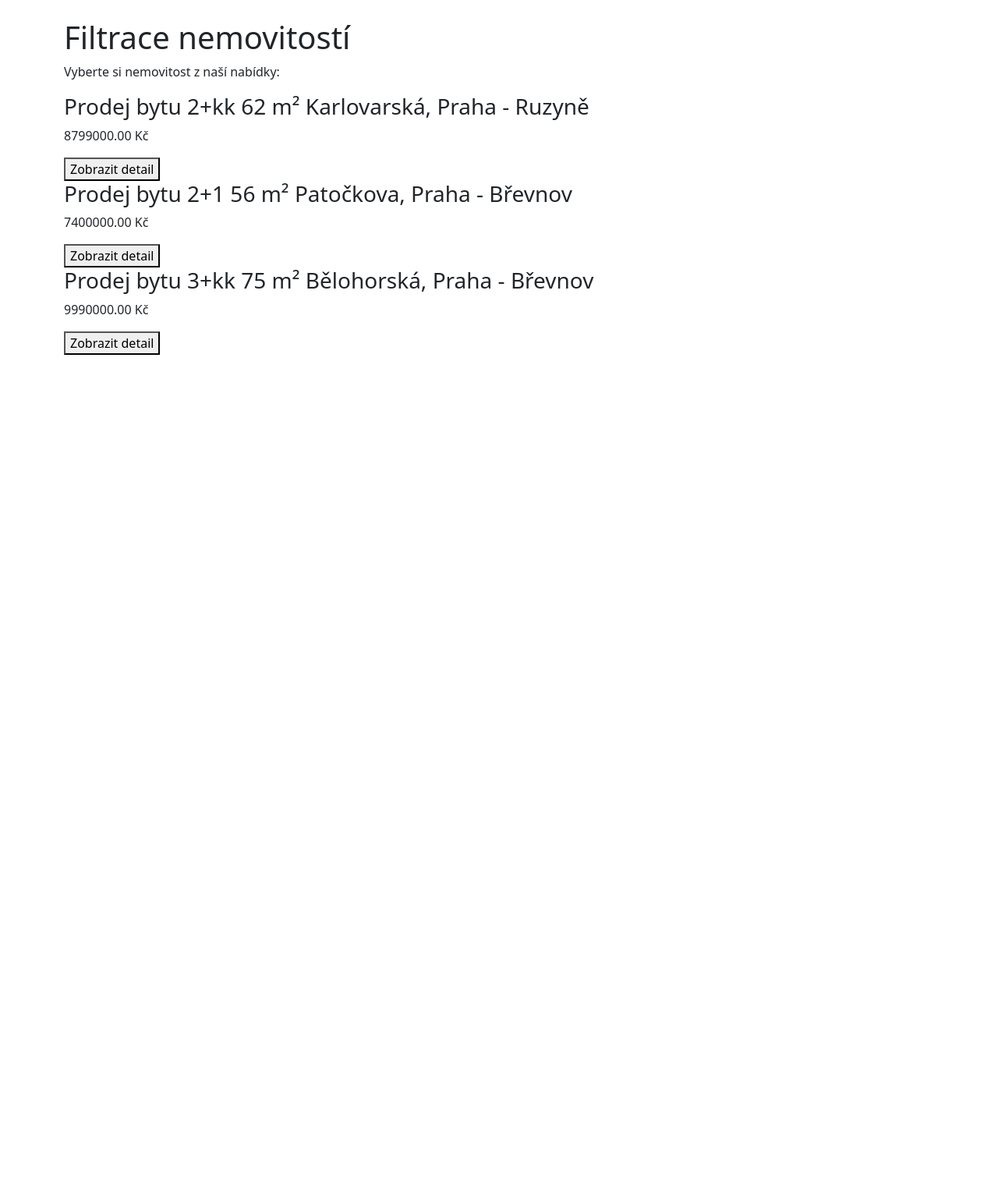
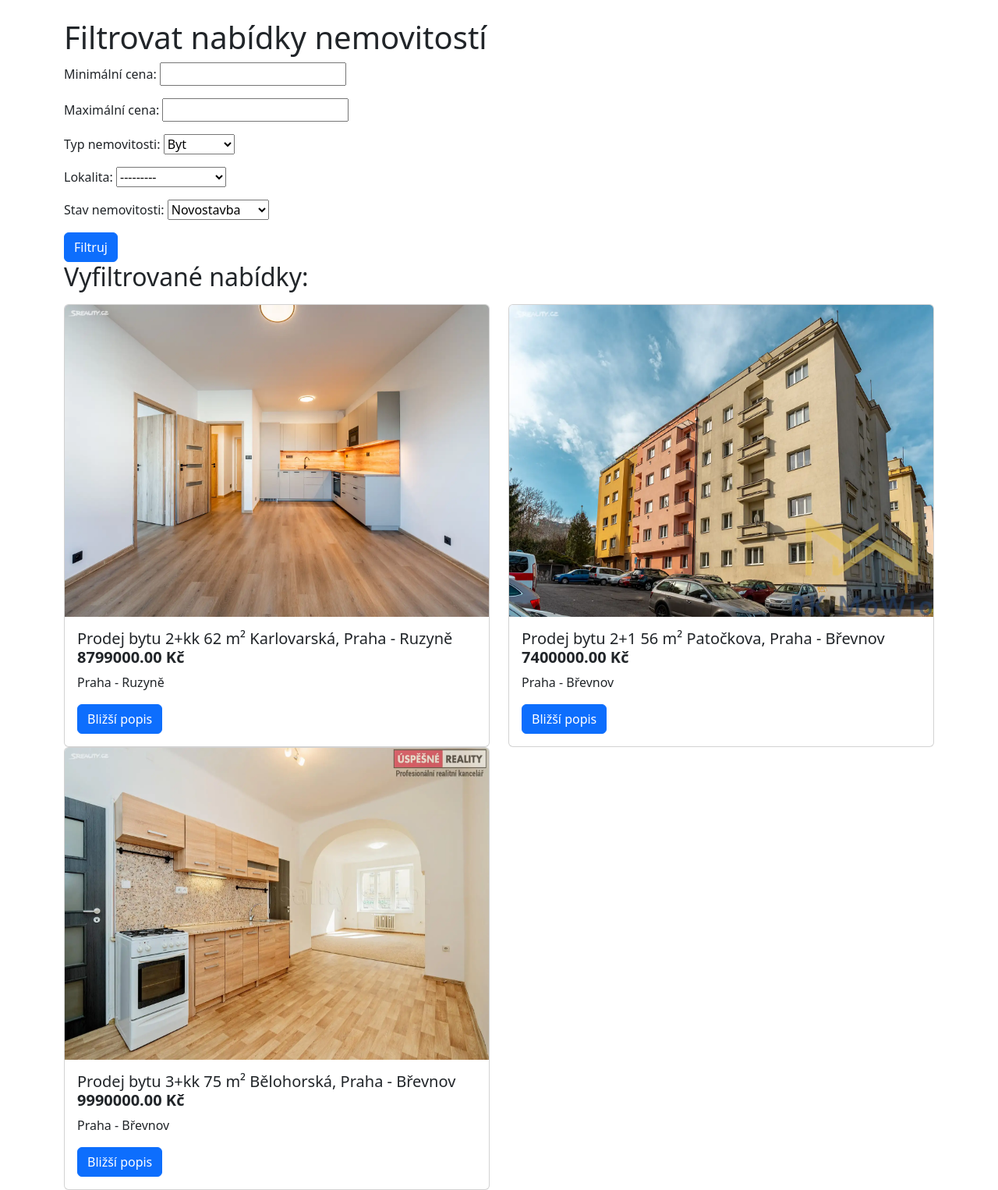
Before and after one commit to gyarab/2024_wt_prj_brtan, a Django app: page /filtrovani/ in a window 1280 px wide. Shown: the part 56-1582 px from the top of the page at 78% size. Before the commit the page ends 511 px from the top, so only its background shows below. Run offline with Django 5.2, Linux system fonts and the light colour scheme; data comes from the database, SQL or seed files in the repository; both versions use the stored data as it was after the commit.

Commit message:
pridanizakladniFiltrace

```diff
--- /dev/null
+++ b/prj/main/forms.py
@@ -0,0 +1,9 @@
+from django import forms
+from .models import Nemovitost
+from .models import Lokalita
+class FiltrForm(forms.Form):
+    min_cena = forms.DecimalField(required=False, label="Minimální cena", max_digits=10, decimal_places=2)
+    max_cena = forms.DecimalField(required=False, label="Maximální cena", max_digits=10, decimal_places=2)
+    typ = forms.ChoiceField(choices=[('byt', 'Byt'), ('dum', 'Dům'), ('pozemek', 'Pozemek')], required=False, label="Typ nemovitosti")
+    lokalita = forms.ModelChoiceField(queryset=Lokalita.objects.all(), required=False, label="Lokalita")
+    stav = forms.ChoiceField(choices=[('novostavba', 'Novostavba'), ('k_rekonstrukci', 'K rekonstrukci'), ('dobry', 'Dobrý stav')], required=False, label="Stav nemovitosti")
--- a/prj/main/templates/main/filtrovani.html
+++ b/prj/main/templates/main/filtrovani.html
@@ -1,17 +1,32 @@
 {% extends 'main/base.html' %}
 
 {% block content %}
-    <h1>Filtrace nemovitostí</h1>
-    <p>Vyberte si nemovitost z naší nabídky:</p>
+  <h1>Filtrovat nabídky nemovitostí</h1>
 
-    <!-- Zobrazení nemovitostí s tlačítkem pro přesměrování na detail -->
-    {% for nemovitost in nemovitosti %}
-        <div>
-            <h3>{{ nemovitost.nazev }}</h3>
-            <p>{{ nemovitost.cena }} Kč</p>
-            <a href="{% url 'detail' nemovitost.id %}">
-                <button>Zobrazit detail</button>
-            </a>
+  <form method="get" action="{% url 'filtrovani' %}">
+    {{ form.as_p }}
+    <button type="submit" class="btn btn-primary">Filtruj</button>
+  </form>
+
+  {% if nemovitosti %}
+    <h2>Vyfiltrované nabídky:</h2>
+    <div class="row mt-3">
+      {% for nemovitost in nemovitosti %}
+        <div class="col-sm-6">
+          <div class="card">
+            {% if nemovitost.obrazek %}
+              <img src="{{ nemovitost.obrazek.url }}" class="card-img-top" alt="{{ nemovitost.nazev }}" height="400">
+            {% else %}
+              <img src="https://via.placeholder.com/400x400" class="card-img-top" alt="Bez obrázku" height="400">
+            {% endif %}
+            <div class="card-body">
+              <h5 class="card-title">{{ nemovitost.nazev }} <strong>{{ nemovitost.cena }} Kč</strong></h5>
+              <p class="card-text">{{ nemovitost.lokalita.nazev }}</p>
+              <a href="{% url 'detail' nemovitost.id %}" class="btn btn-primary">Bližší popis</a>
+            </div>
+          </div>
         </div>
-    {% endfor %}
+      {% endfor %}
+    </div>
+  {% endif %}
 {% endblock %}
--- a/prj/main/views.py
+++ b/prj/main/views.py
@@ -1,5 +1,6 @@
 from django.shortcuts import render
 from .models import Nemovitost  # Předpokládám, že máte model Nemovitost
+from .forms import FiltrForm
 
 # Funkce pro zobrazení domovské stránky
 def home(request):
@@ -14,9 +15,37 @@ def detail(request, id):
     return render(request, 'main/detail.html', {'nemovitost': nemovitost})  # Předání objektu do šablony
 
 # Funkce pro zobrazení filtrovaných nemovitostí
-def filtrovani(request):
-    nemovitosti = Nemovitost.objects.all()  # Sem přidejte filtrování dle požadavků
-    return render(request, 'main/filtrovani.html', {'nemovitosti': nemovitosti})  # Předání seznamu do šablony
+
+
+
+def filtrovani_view(request):
+    # Inicializujeme formulář
+    form = FiltrForm(request.GET)
+
+    # Načteme všechny nemovitosti
+    nemovitosti = Nemovitost.objects.all()
+
+    # Pokud byl formulář odeslán a je validní, filtrujeme podle hodnot
+    if form.is_valid():
+        min_cena = form.cleaned_data.get('min_cena')
+        max_cena = form.cleaned_data.get('max_cena')
+        typ = form.cleaned_data.get('typ')
+        lokalita = form.cleaned_data.get('lokalita')
+        stav = form.cleaned_data.get('stav')
+
+        if min_cena:
+            nemovitosti = nemovitosti.filter(cena__gte=min_cena)
+        if max_cena:
+            nemovitosti = nemovitosti.filter(cena__lte=max_cena)
+        if typ:
+            nemovitosti = nemovitosti.filter(typ=typ)
+        if lokalita:
+            nemovitosti = nemovitosti.filter(lokalita=lokalita)
+        if stav:
+            nemovitosti = nemovitosti.filter(stav=stav)
+
+    return render(request, 'main/filtrovani.html', {'form': form, 'nemovitosti': nemovitosti})
+
 
 # Funkce pro zobrazení nabídek nemovitostí
 
--- a/prj/prj/urls.py
+++ b/prj/prj/urls.py
@@ -23,7 +23,7 @@ from django.conf.urls.static import static
 urlpatterns = [
     path('', views.home, name='home'),  # Cesta pro domovskou stránku
     path('detail/<int:id>/', views.detail, name='detail'),  # Cesta pro detail nemovitosti
-    path('filtrovani/', views.filtrovani, name='filtrovani'),  # Cesta pro filtrované nemovitosti
+    path('filtrovani/', views.filtrovani_view, name='filtrovani'),  # Cesta pro filtrované nemovitosti
     path('nabidky/', views.nabidky_view, name='nabidky'),  # Cesta pro zobrazení nabídek
     path('admin/', admin.site.urls),  # Cesta pro admin rozhraní
 ]+ static(settings.MEDIA_URL, document_root=settings.MEDIA_ROOT)
--- a/python.py
+++ /dev/null
@@ -1,4 +0,0 @@
-import httpx
-
-url = "https://www.cnb.cz/cs/financni-trhy/devizovy-trh/kurzy-devizoveho-trhu/kurzy-devizoveho-trhu/denni_kurz.txt;jsessionid=992BA570B1AE96A103C05F63F4260263?date=13.02.2025"
-print("hello world")
--- a/requirements.txt
+++ b/requirements.txt
@@ -2,3 +2,4 @@
 django
 httpx
 pyaml
+Pillow
```
Also changed, not shown: prj/db.sqlite3, prj/media/nemovitosti/4cd0.webp (added), prj/media/nemovitosti/9ed7.webp (added), prj/media/nemovitosti/a3c8.webp (added), prj/media/nemovitosti/brevnov1.webp (added), prj/media/nemovitosti/brevnov2.webp (added), prj/media/nemovitosti/brevnov3.webp (added), prj/media/nemovitosti/brevnov4.webp (added), prj/media/nemovitosti/ef7d.webp (added).
